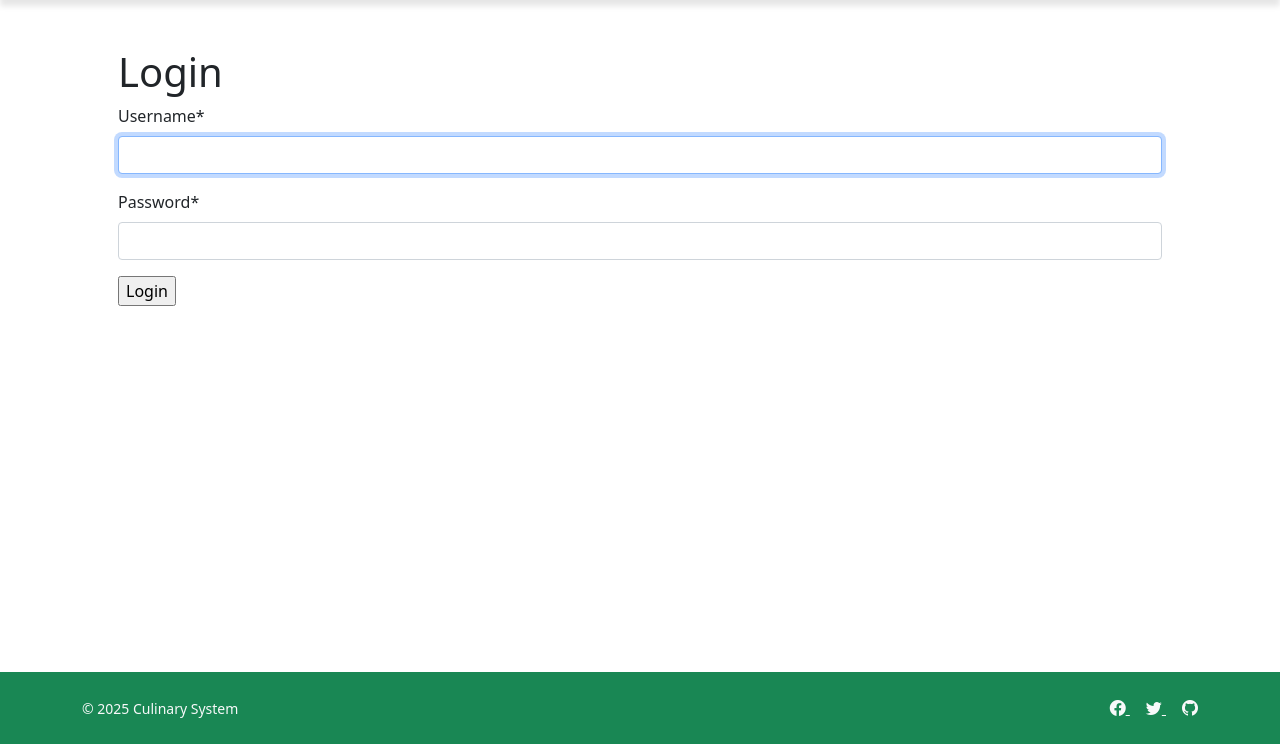
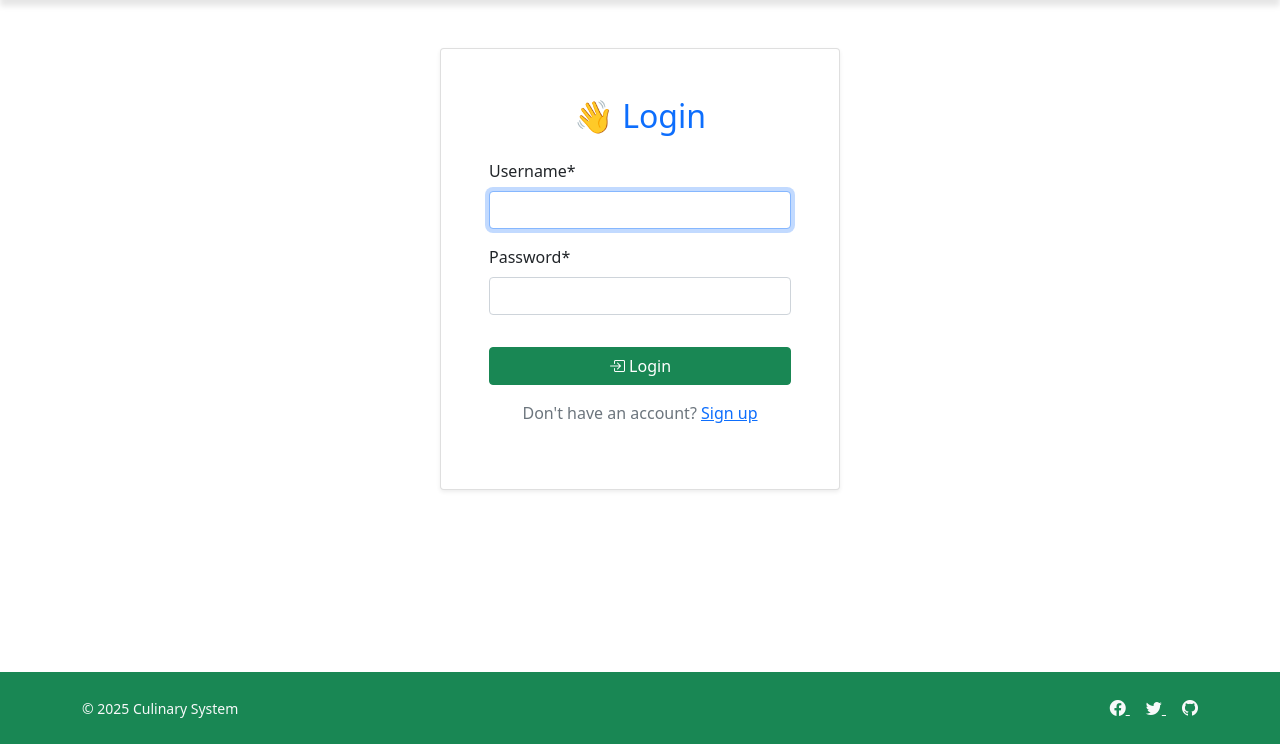
Before and after one commit to sachavskyi/culinary-system, a Django app: page /accounts/login/ in a window 1280 px wide. Shown: the part 56-800 px from the top of the page. Run offline with Django 5.2, Linux system fonts and the light colour scheme; some libraries are stand-ins or nearby versions.

Commit message:
feat: improve login page UI

```diff
--- a/templates/registration/login.html
+++ b/templates/registration/login.html
@@ -2,11 +2,24 @@
 {% load crispy_forms_filters %}
 
 {% block content %}
-  <h1>Login</h1>
-  <form method="post">
-    {% csrf_token %}
-    {{ form|crispy }}
-    <input type="submit" value="Login">
-    <input type="hidden" value={{ next }}>
-  </form>
+  <div class="d-flex flex-column justify-content-center align-items-center min-vh-50">
+    <div class="card shadow-sm p-5" style="max-width: 400px; width: 100%;">
+      <h2 class="mb-4 text-primary text-center">👋 Login</h2>
+
+      <form method="post">
+        {% csrf_token %}
+        {{ form|crispy }}
+        {% if next %}
+          <input type="hidden" name="next" value="{{ next }}">
+        {% endif %}
+        <button type="submit" class="btn btn-success w-100 mt-3">
+          <i class="bi bi-box-arrow-in-right"></i> Login
+        </button>
+      </form>
+
+      <p class="text-center mt-3 text-muted">
+        Don't have an account? <a href="{% url 'login' %}">Sign up</a>
+      </p>
+    </div>
+  </div>
 {% endblock %}
```
